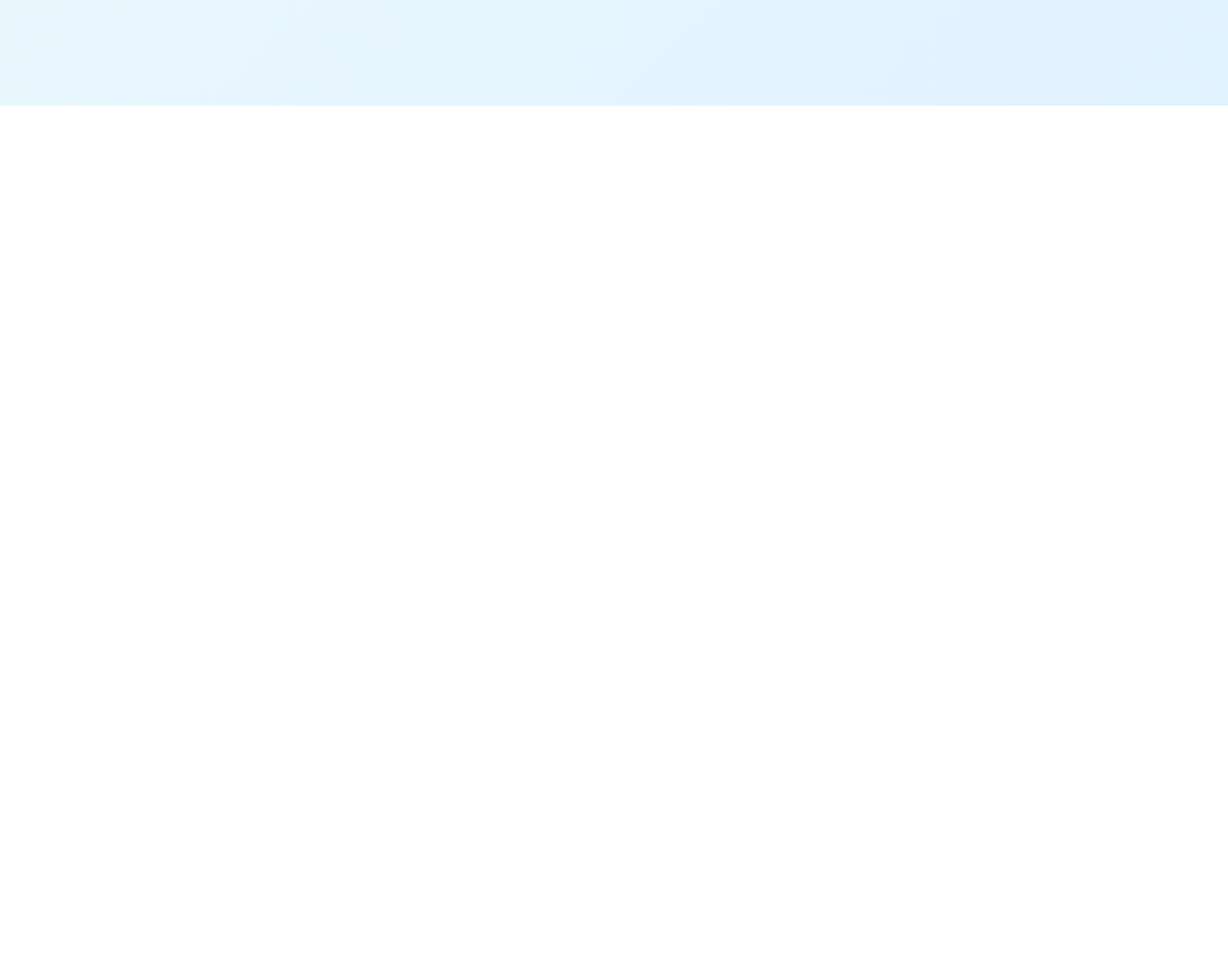
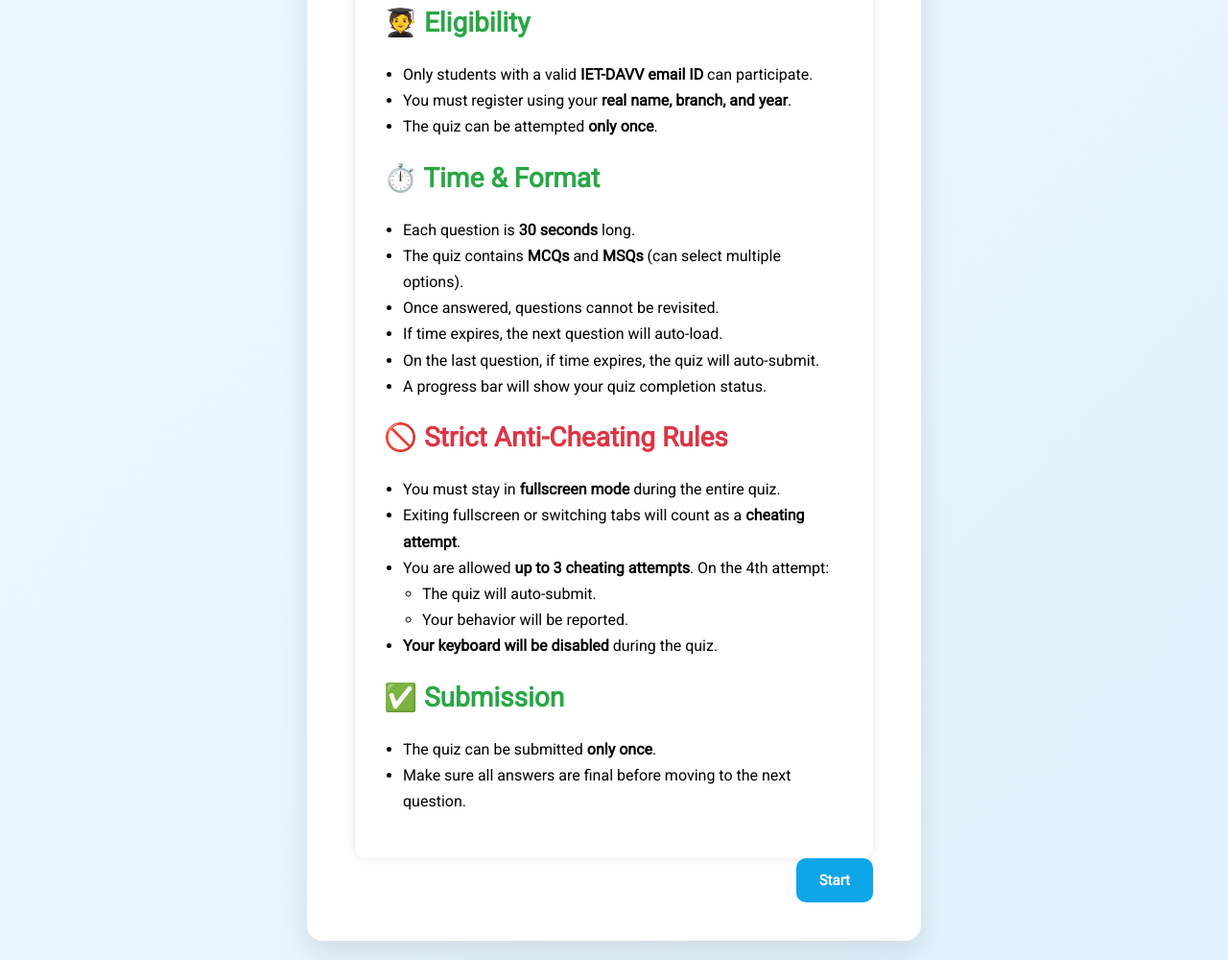
Before and after one commit to rudraPratapSing-H/Test-GDG-IETDAVV-, a website with bundled scripts: page public/index.html in a window 1280 px wide. Shown: the part 690-1690 px from the top of the page at 96% size. Before the commit the page ends 800 px from the top, so only its background shows below. Built offline with nearby package versions, Linux system fonts and the light colour scheme.

Commit message:
added rules and thanks

```diff
--- a/public/index.html
+++ b/public/index.html
@@ -28,10 +28,7 @@
     >
       <h2>⚠️ Fullscreen Required</h2>
       <p>You exited fullscreen. Click below to continue.</p>
-      <button
-        id="re-enter"
-        style="padding: 10px 20px; font-size: 16px"
-      >
+      <button id="re-enter" style="padding: 10px 20px; font-size: 16px">
         Re-enter Fullscreen
       </button>
     </div>
@@ -56,6 +53,81 @@
           <option value="4">4th Year</option>
         </select>
 
+        <div
+          style="
+            max-width: 800px;
+            margin: 0 auto;
+            background: #fff;
+            padding: 30px;
+            border-radius: 10px;
+            box-shadow: 0 0 10px rgba(0, 0, 0, 0.1);
+          "
+        >
+          <h1 style="text-align: center; color: #007bff">
+            📋 Quiz Rules – Read Carefully Before Starting
+          </h1>
+
+          <h2 style="color: #28a745">🧑‍🎓 Eligibility</h2>
+          <ul style="line-height: 1.7; padding-left: 20px">
+            <li>
+              Only students with a valid <strong>IET-DAVV email ID</strong> can
+              participate.
+            </li>
+            <li>
+              You must register using your
+              <strong>real name, branch, and year</strong>.
+            </li>
+            <li>The quiz can be attempted <strong>only once</strong>.</li>
+          </ul>
+
+          <h2 style="color: #28a745">⏱️ Time & Format</h2>
+          <ul style="line-height: 1.7; padding-left: 20px">
+            <li>Each question is <strong>30 seconds</strong> long.</li>
+            <li>
+              The quiz contains <strong>MCQs</strong> and
+              <strong>MSQs</strong> (can select multiple options).
+            </li>
+            <li>Once answered, questions cannot be revisited.</li>
+            <li>If time expires, the next question will auto-load.</li>
+            <li>
+              On the last question, if time expires, the quiz will auto-submit.
+            </li>
+            <li>A progress bar will show your quiz completion status.</li>
+          </ul>
+
+          <h2 style="color: #dc3545">🚫 Strict Anti-Cheating Rules</h2>
+          <ul style="line-height: 1.7; padding-left: 20px">
+            <li>
+              You must stay in <strong>fullscreen mode</strong> during the
+              entire quiz.
+            </li>
+            <li>
+              Exiting fullscreen or switching tabs will count as a
+              <strong>cheating attempt</strong>.
+            </li>
+            <li>
+              You are allowed <strong>up to 3 cheating attempts</strong>. On the
+              4th attempt:
+              <ul style="padding-left: 20px">
+                <li>The quiz will auto-submit.</li>
+                <li>Your behavior will be reported.</li>
+              </ul>
+            </li>
+            <li>
+              <strong>Your keyboard will be disabled</strong> during the quiz.
+            </li>
+          </ul>
+
+          <h2 style="color: #28a745">✅ Submission</h2>
+          <ul style="line-height: 1.7; padding-left: 20px">
+            <li>The quiz can be submitted <strong>only once</strong>.</li>
+            <li>
+              Make sure all answers are final before moving to the next
+              question.
+            </li>
+          </ul>
+        </div>
+
         <div style="text-align: right">
           <button type="submit" class="btn">Start</button>
         </div>
@@ -76,7 +148,9 @@
               transition: width 0.3s ease;
               border-radius: 5px;
             "
-          ><h3></h3></div>
+          >
+            <h3></h3>
+          </div>
         </div>
 
         <!-- ✅ Clean bold timer -->
@@ -103,7 +177,7 @@
             text-align: center;
           "
         ></p>
-            <div class="question"></div>
+        <div class="question"></div>
         <!-- <div class="question active">
           <p>Q1: What is AI?</p>
           <label
@@ -160,16 +234,7 @@
         </div>
 
         <div id="submit-btn-container">
-          <button
-
-            id="submitBtn"
-            type="button"
-            class="btn hide"
-
-
-          >
-            Submit
-          </button>
+          <button id="submitBtn" type="button" class="btn hide">Submit</button>
         </div>
       </div>
     </div>
```
Also changed, not shown: public/thankyou.html (+49 -4 lines).
